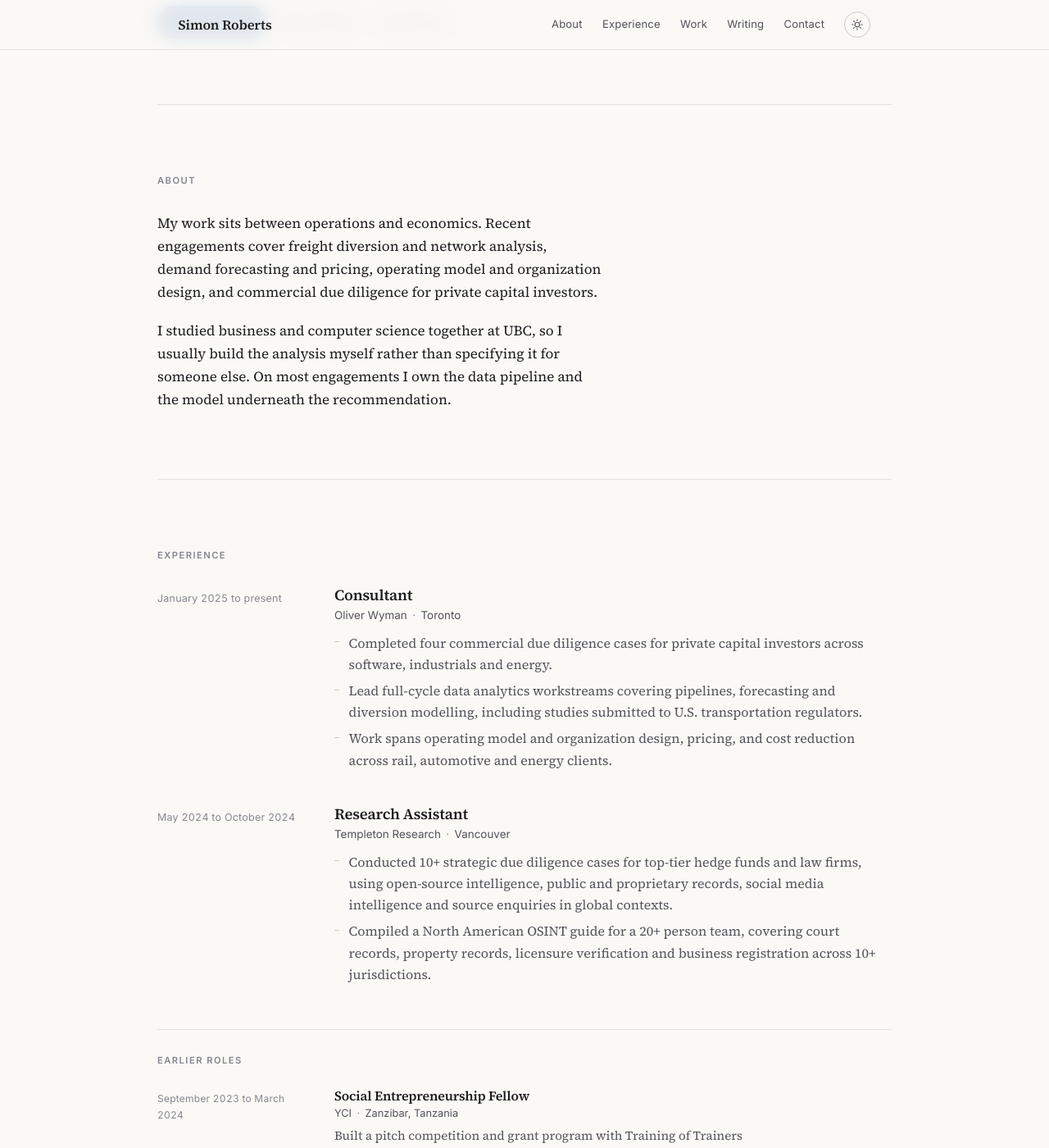
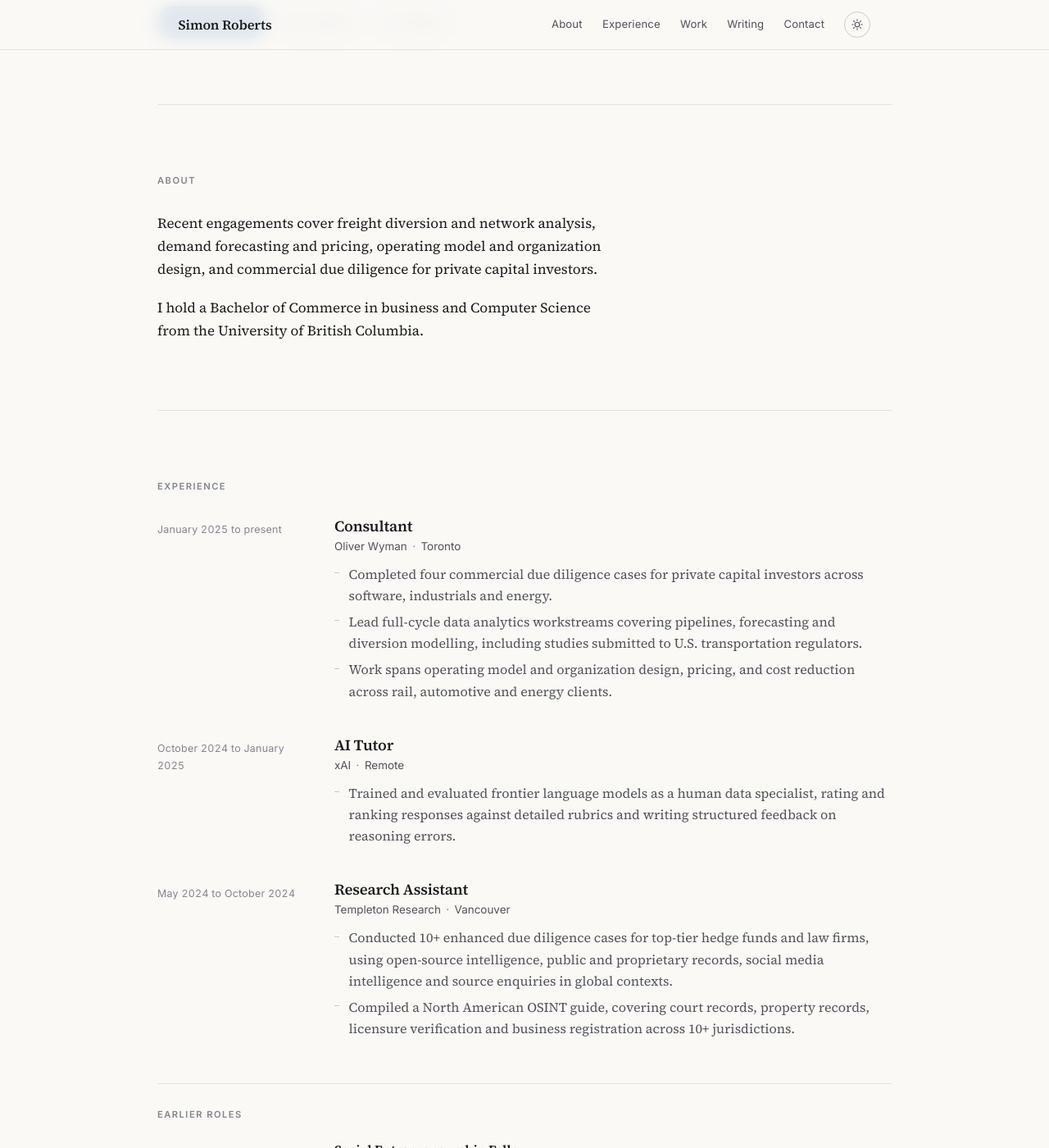
Before and after one commit to simon-roberts/simon-roberts.github.io, a Jekyll site: the page built from index.html, in a window 1280 px wide and 1400 px high, scrolled down 402 px. Shown: the whole window at 82% size. Built offline with Jekyll 4.4.1, drawn with Linux system fonts in a browser that asks for light colours; some of the changed text lies outside the part shown.

Commit message:
Minor changes

```diff
--- a/_data/experience.yml
+++ b/_data/experience.yml
@@ -32,18 +32,28 @@ groups:
             Work spans operating model and organization design, pricing, and
             cost reduction across rail, automotive and energy clients.
 
+      - dates: "October 2024 to January 2025"
+        title: AI Tutor
+        org: xAI
+        location: Remote
+        notes:
+          - >-
+            Trained and evaluated frontier language models as a human data
+            specialist, rating and ranking responses against detailed rubrics
+            and writing structured feedback on reasoning errors.
+
       - dates: "May 2024 to October 2024"
         title: Research Assistant
         org: Templeton Research
         location: Vancouver
         notes:
           - >-
-            Conducted 10+ strategic due diligence cases for top-tier hedge funds
+            Conducted 10+ enhanced due diligence cases for top-tier hedge funds
             and law firms, using open-source intelligence, public and
             proprietary records, social media intelligence and source enquiries
             in global contexts.
           - >-
-            Compiled a North American OSINT guide for a 20+ person team,
+            Compiled a North American OSINT guide,
             covering court records, property records, licensure verification and
             business registration across 10+ jurisdictions.
 
@@ -78,7 +88,7 @@ groups:
           became a standing service in the ventures analytics team.
 
       - dates: "January 2021 to August 2021"
-        title: Software Developer and Business Systems Analyst, Co-op
+        title: Business Systems Analyst, Co-op
         org: CIBC
         location: Toronto
         summary: >-
@@ -87,7 +97,7 @@ groups:
           requirements sign-off with low-code workflow tools.
 
       - dates: "June 2020 to September 2020"
-        title: Business Analyst, Co-op
+        title: Operations Analyst, Co-op
         org: AVA Technologies
         location: Vancouver
         summary: >-
--- a/_data/home.yml
+++ b/_data/home.yml
@@ -3,26 +3,20 @@
 # ---------------------------------------------------------------------------
 
 lede: >-
-  Consultant at Oliver Wyman in Toronto. I work on operating and commercial
-  problems in transportation and industrials, and build the analysis behind
-  them.
+  Consultant at Oliver Wyman, based in Toronto. I work on strategic engagements, primarily in the transportation and industrials industries.
 
 about:
   - >-
-    My work sits between operations and economics. Recent engagements cover
-    freight diversion and network analysis, demand forecasting and pricing,
+    Recent engagements cover freight diversion and network analysis, demand forecasting and pricing,
     operating model and organization design, and commercial due diligence for
     private capital investors.
   - >-
-    I studied business and computer science together at UBC, so I usually build
-    the analysis myself rather than specifying it for someone else. On most
-    engagements I own the data pipeline and the model underneath the
-    recommendation.
+    I hold a Bachelor of Commerce in business and Computer Science from the University of British Columbia.
 
 work_note: >-
   Client work is confidential, so engagements are described by sector rather
   than by name. Tags show the methods and tools each one used.
 
 contact_lede: >-
-  Happy to talk about transportation, operations and analytics, or about
+  Happy to talk about transportation, analytics, strategy, or about
   consulting recruiting in Canada.
```
Also changed, not shown: _data/projects.yml (+25 -11 lines).
